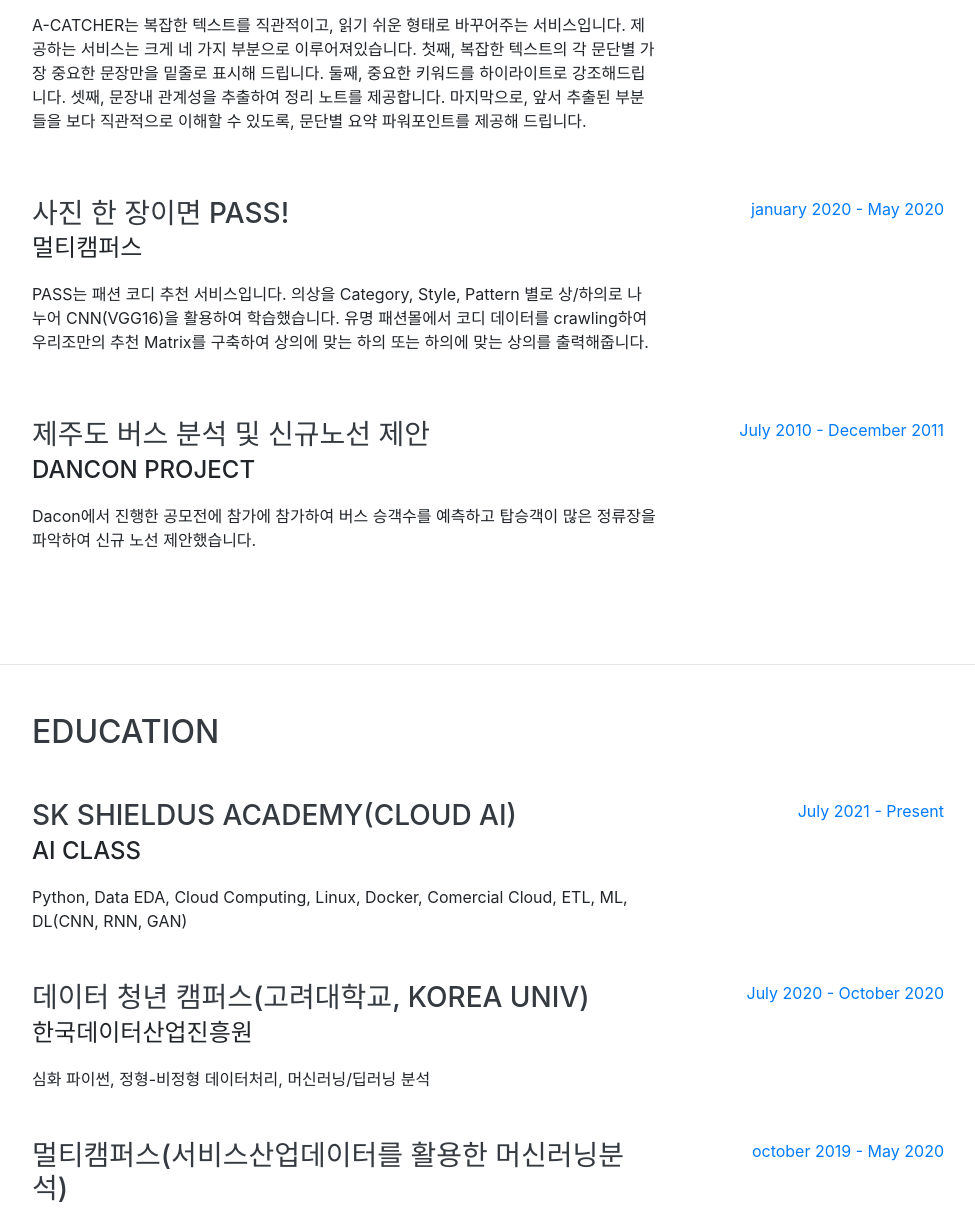
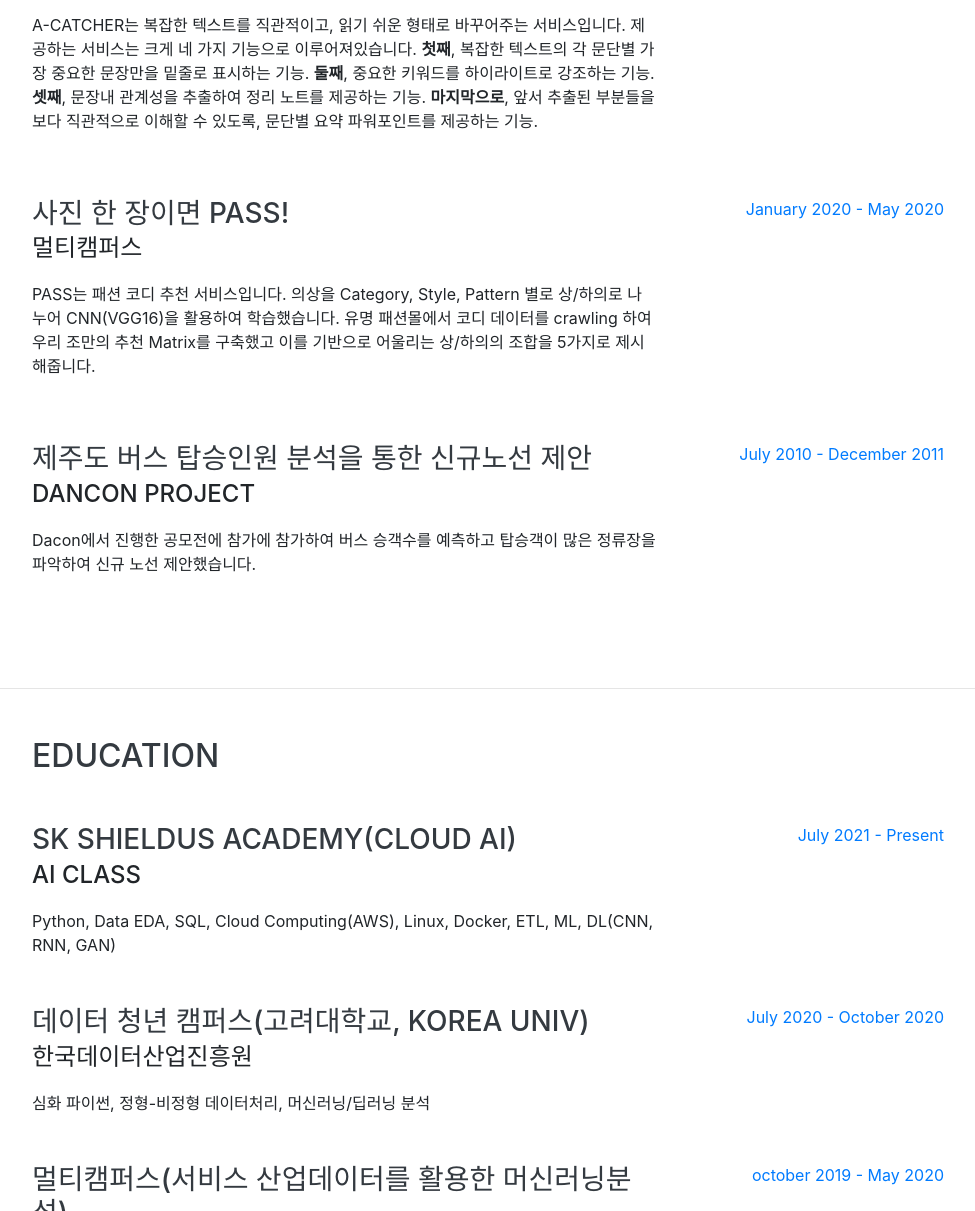
Before and after one commit to joonwonpark/joonwonpark.github.io, a website with bundled scripts: page index.html in a window 1280 px wide. Shown: the part 1329-2540 px from the top of the page, without its empty margins (288-1263 px from the left). Built offline with nearby package versions, Linux system fonts and the light colour scheme; a web font is replaced by a local one.

Commit message:
Update index.html

```diff
--- a/index.html
+++ b/index.html
@@ -69,7 +69,7 @@
         <div class="subheading mb-5">email
           <a href="mailto:name@email.com">crboy7@gmail.com</a>
         </div>
-        <p class="lead mb-5">안녕하세요! 머릿속에 구현된 생각을 코드로 표현하는 것을 즐기는 예비 프로그래머 박준원입니다. 현재 빅데이터, 인공지능, 클라우드에 관심이 있고 매일 성장하며 배워나가고 있습니다.</p>
+        <p class="lead mb-5">안녕하세요! 머릿속 생각을 코드로 구현하는 것이 즐거운 예비 프로그래머 <strong>박준원</strong>>입니다. <strong>딥러닝 기술을 활용한 이미지 프로세싱 분야</strong>와 <strong>클라우드 컴퓨팅</strong>에 관심이 있고 해당 분야에 전문성을 갖추기 위해 매일 배워나가며 성장하고 있습니다.</p>
         <!-- <h3>motto</h2>
         <p>자신이 하고자 하는 일이 있다면 끝까지 완수하자.!</p> -->
         <p>
@@ -109,7 +109,7 @@
                 </a>
               </h3>
             <div class="subheading mb-3">데이터 청년 캠퍼스(고려대학교, Korea Univ)</div>
-            <p>A-CATCHER는 복잡한 텍스트를 직관적이고, 읽기 쉬운 형태로 바꾸어주는 서비스입니다. 제공하는 서비스는 크게 네 가지 부분으로 이루어져있습니다. 첫째, 복잡한 텍스트의 각 문단별 가장 중요한 문장만을 밑줄로 표시해 드립니다. 둘째, 중요한 키워드를 하이라이트로 강조해드립니다. 셋째, 문장내 관계성을 추출하여 정리 노트를 제공합니다. 마지막으로, 앞서 추출된 부분들을 보다 직관적으로 이해할 수 있도록, 문단별 요약 파워포인트를 제공해 드립니다.</p>
+            <p>A-CATCHER는 복잡한 텍스트를 직관적이고, 읽기 쉬운 형태로 바꾸어주는 서비스입니다. 제공하는 서비스는 크게 네 가지 기능으로 이루어져있습니다. <strong>첫째</strong>, 복잡한 텍스트의 각 문단별 가장 중요한 문장만을 밑줄로 표시하는 기능. <strong>둘째</strong>, 중요한 키워드를 하이라이트로 강조하는 기능. <strong>셋째</strong>, 문장내 관계성을 추출하여 정리 노트를 제공하는 기능. <strong>마지막으로</strong>, 앞서 추출된 부분들을 보다 직관적으로 이해할 수 있도록, 문단별 요약 파워포인트를 제공하는 기능.</p>
           </div>
           <div class="resume-date text-md-right">
             <span class="text-primary">July 2020 - October 2020</span>
@@ -122,16 +122,16 @@
               <h3 class="mb-0">사진 한 장이면 PASS!</h3>
             </a>
             <div class="subheading mb-3">멀티캠퍼스</div>
-            <p>PASS는 패션 코디 추천 서비스입니다. 의상을 Category, Style, Pattern 별로 상/하의로 나누어 CNN(VGG16)을 활용하여 학습했습니다. 유명 패션몰에서 코디 데이터를 crawling하여 우리조만의 추천 Matrix를 구축하여 상의에 맞는 하의 또는 하의에 맞는 상의를 출력해줍니다.</p>
+            <p>PASS는 패션 코디 추천 서비스입니다. 의상을 Category, Style, Pattern 별로 상/하의로 나누어 CNN(VGG16)을 활용하여 학습했습니다. 유명 패션몰에서 코디 데이터를 crawling 하여 우리 조만의 추천 Matrix를 구축했고 이를 기반으로 어울리는 상/하의의 조합을 5가지로 제시해줍니다.</p>
           </div>
           <div class="resume-date text-md-right">
-            <span class="text-primary">january  2020 - May 2020</span>
+            <span class="text-primary">January  2020 - May 2020</span>
           </div>
         </div>
 
         <div class="resume-item d-flex flex-column flex-md-row justify-content-between mb-5">
           <div class="resume-content">
-            <h3 class="mb-0">제주도 버스 분석 및 신규노선 제안</h3>
+            <h3 class="mb-0">제주도 버스 탑승인원 분석을 통한 신규노선 제안</h3>
             <div class="subheading mb-3">Dancon project</div>
             <p>Dacon에서 진행한 공모전에 참가에 참가하여 버스 승객수를 예측하고 탑승객이 많은 정류장을 파악하여 신규 노선 제안했습니다.</p>
           </div>
@@ -154,7 +154,7 @@
           <div class="resume-content">
             <h3 class="mb-0">SK Shieldus Academy(Cloud AI)</h3>
             <div class="subheading mb-3">AI Class</div>
-            <div>Python, Data EDA, Cloud Computing, Linux, Docker, Comercial Cloud, ETL, ML, DL(CNN, RNN, GAN)</div>
+            <div>Python, Data EDA, SQL, Cloud Computing(AWS), Linux, Docker, ETL, ML, DL(CNN, RNN, GAN)</div>
           </div>
 
           <div class="resume-date text-md-right">
@@ -176,7 +176,7 @@
 
         <div class="resume-item d-flex flex-column flex-md-row justify-content-between mb-5">
           <div class="resume-content">
-            <h3 class="mb-0">멀티캠퍼스(서비스산업데이터를 활용한 머신러닝분석)</h3>
+            <h3 class="mb-0">멀티캠퍼스(서비스 산업데이터를 활용한 머신러닝분석)</h3>
             <div class="subheading mb-3">고용노동부</div>
             <div>R, Python 기초, Crawling, SQL, CNN</div>
           </div>
```
